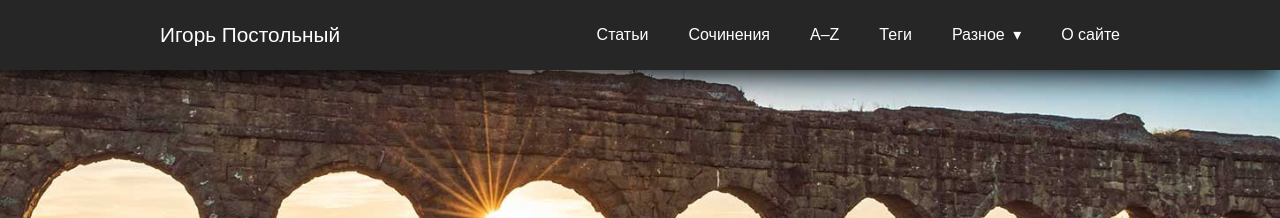
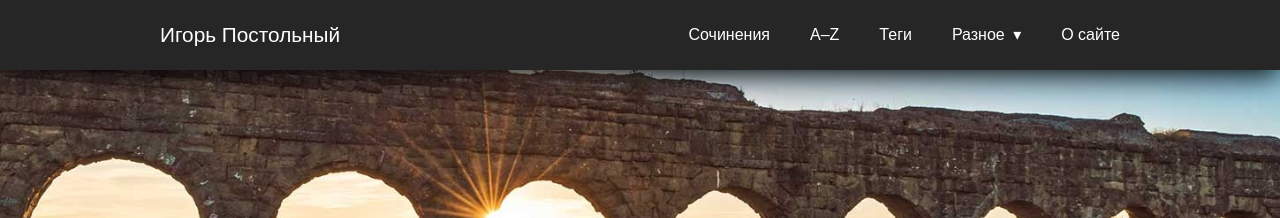
Before and after one commit to postolny/postolny.github.io, a Jekyll site: the page built from README.md, in a window 1280 px wide. Shown: the top 218 px of the page. Built offline with Jekyll 4.4.1, drawn with Linux system fonts in a browser that asks for light colours; our own code applies the rules of GitHub Pages for plain Markdown files.

Commit message:
Add files via upload

```diff
--- a/_includes/footer.html
+++ b/_includes/footer.html
@@ -27,7 +27,14 @@
       <ul>
         {% for entry in item.subfolderitems %}
         {% if entry.url != page.url %}
-        <li><a href="{{ entry.url }}">{{ entry.page }}</a></li>
+        <li>
+            <a href="{{ entry.url }}">
+              {% if entry.icon %}
+                <span class="footer-icon">{{ entry.icon | safe }}</span>
+              {% endif %}
+              {{ entry.page }}
+            </a>
+          </li>
         {% endif %}
         {% endfor %}
       </ul>
--- a/_includes/navigation.html
+++ b/_includes/navigation.html
@@ -7,15 +7,33 @@
       <div class="nav-mobile"><a id="nav-toggle" href="javascript: void(0);"><span></span></a></div>
       <ul class="nav-list">
         {% for item in site.data.navigation.nav %}
-        <li><a href="{{ item.url }}">{{ item.primo-livello }}</a>
+          {% if item.url != page.url %}
+            <li class="nav-item">
+              <a href="{{ item.url }}" class="nav-link">
+                {% if item.icon %}
+                  <span class="nav-icon">{{ item.icon | safe }}</span>
+                {% endif %}
+                {{ item['primo-livello'] }}
+              </a>
+
               {% if item.items %}
                 <ul class="nav-dropdown">
                   {% for subitem in item.items %}
-            <li><a href="{{ subitem.url }}" {% if subitem.target == 'target="_blank"' %}{{ subitem.target }}{% endif %}>{{ subitem.secondo-livello }}</a></li>
+                    {% if subitem.url != page.url %}
+                      <li class="nav-subitem">
+                        <a href="{{ subitem.url }}" class="nav-sublink">
+                          {% if subitem.icon %}
+                            <span class="nav-icon">{{ subitem.icon | safe }}</span>
+                          {% endif %}
+                          {{ subitem['secondo-livello'] }}
+                        </a>
+                      </li>
+                    {% endif %}
                   {% endfor %}
                 </ul>
               {% endif %}
             </li>
+          {% endif %}
         {% endfor %}
       </ul>
     </nav>
```
Lines whose indentation alone changed are shown as unchanged.
